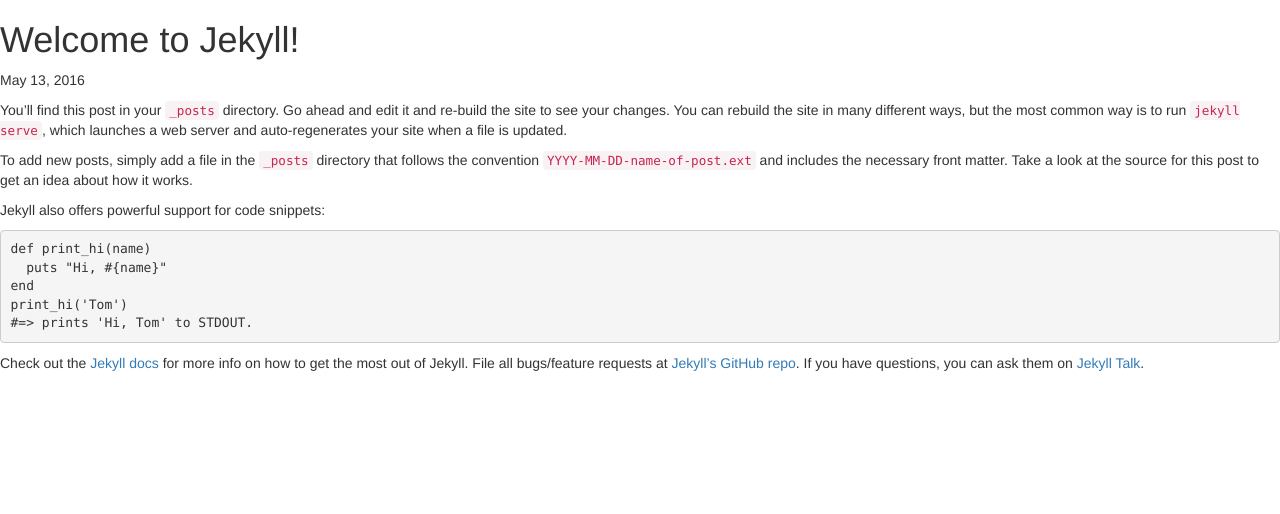
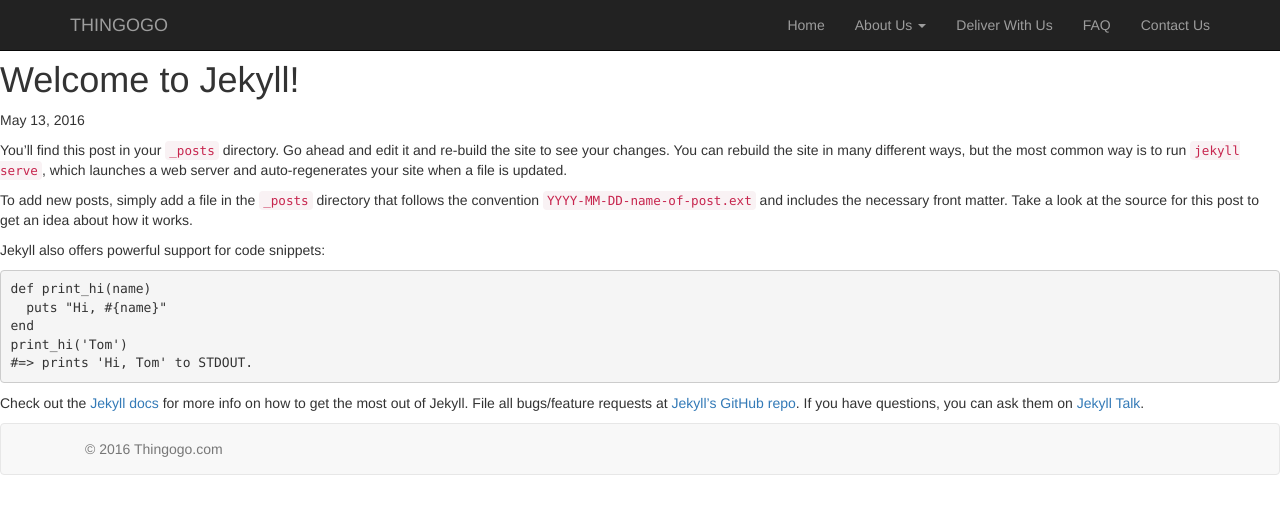
Before and after one commit to thingogo/thingogo.github.io, a Jekyll site: the page built from _posts/2016-05-13-welcome-to-jekyll.markdown, in a window 1280 px wide. Shown: the top 514 px of the page. Built offline with Jekyll 4.4.1, drawn with Linux system fonts in a browser that asks for light colours; nearby versions of some CDN libraries; library files that are not in the unit come from our copies.

Commit message:
Add who-we-are page

```diff
--- a/_includes/footer.html
+++ b/_includes/footer.html
@@ -1,2 +1,7 @@
 <footer>
+    <div class="navbar navbar-default">
+        <div class="container">
+            <p class="navbar-text">&copy; 2016 Thingogo.com</p>
+        </div>
+    </div>
 </footer>
--- a/_includes/header.html
+++ b/_includes/header.html
@@ -1,2 +1,51 @@
 <header>
+    <div class="navbar navbar-fixed-top navbar-inverse">
+        <div class="container">
+            <a href="#" class="navbar-brand">THINGOGO</a>
+
+            <button class="navbar-toggle" data-toggle="collapse" data-target=".navHeaderCollapse">
+                <span class="icon-bar"></span>
+                <span class="icon-bar"></span>
+                <span class="icon-bar"></span>
+            </button>
+
+            <div class="collapse navbar-collapse navHeaderCollapse">
+                <ul class="nav navbar-nav navbar-right">
+                    <li>
+                        <a href="#">Home</a>
+                    </li>
+                    <li class="dropdown">
+                        <a href="#" class="dropdown-toggle" data-toggle="dropdown">
+                            About Us <b class="caret"></b>
+                        </a>
+                        <ul class="dropdown-menu">
+                            <li>
+                                <a href="#">Who We Are</a>
+                            </li>
+                            <li>
+                                <a href="#">Our Team</a>
+                            </li>
+                            <li>
+                                <a href="#">Clients</a>
+                            </li>
+                            <li>
+                                <a href="#">Career</a>
+                            </li>
+                        </ul>
+                    </li>
+                    <li>
+                        <a href="#">Deliver With Us</a>
+                    </li>
+                    <li>
+                        <a href="#">FAQ</a>
+                    </li>
+                    <li>
+                        <a href="#contact" data-toggle="modal">Contact Us</a>
+                    </li>
+                </ul>
+            </div>
+        </div>
+    </div>
 </header>
+<br/>
+<br/>
```
Also changed, not shown: index.html (+10 -1 lines), who-we-are.html (added, +17 -0 lines), image/who-we-are.jpg (added).
